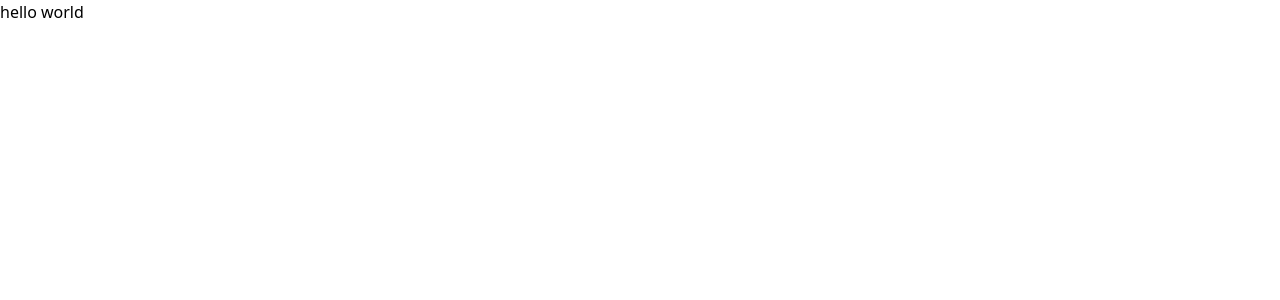
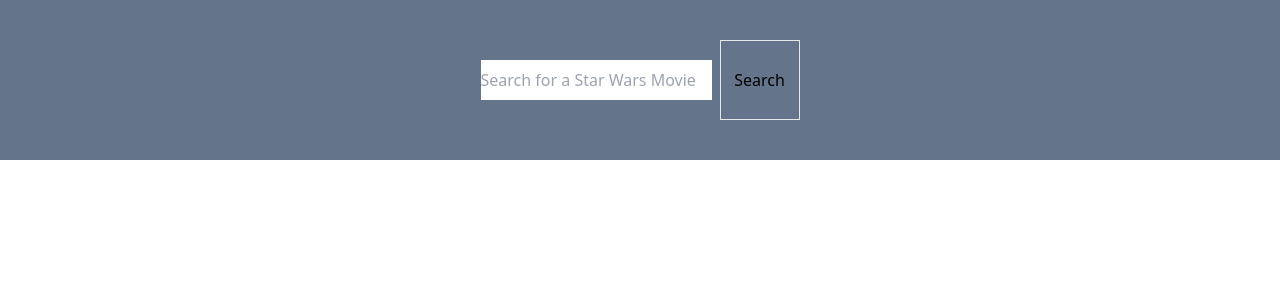
Before and after one commit to NikharPandya/Galactic-movie-search, a React (Vite) app: page / in a window 1280 px wide. Shown: the top 300 px of the page. Built offline with nearby package versions, Linux system fonts and the light colour scheme.

Commit message:
Created Search and list components

```diff
--- a/src/App.tsx
+++ b/src/App.tsx
@@ -1,7 +1,9 @@
+import SearchForm from "./components/SearchForm";
+
 function App() {
   return (
     <>
-      <h1>hello world</h1>
+      <SearchForm />
     </>
   );
 }
--- /dev/null
+++ b/src/components/MovieList.tsx
@@ -0,0 +1,3 @@
+import React from "react";
+
+const MovieList: React.FC = () => {};
--- /dev/null
+++ b/src/components/SearchForm.tsx
@@ -0,0 +1,19 @@
+import React from "react";
+import "../index.css";
+
+const SearchForm: React.FC = () => {
+  return (
+    <form className="bg-slate-500 flex justify-center items-center h-40">
+      <input
+        className="w-74 h-10 mr-2"
+        type="text"
+        placeholder="Search for a Star Wars Movie"
+      />
+      <button type="submit" className="h-20 w-20 border">
+        Search
+      </button>
+    </form>
+  );
+};
+
+export default SearchForm;
```
